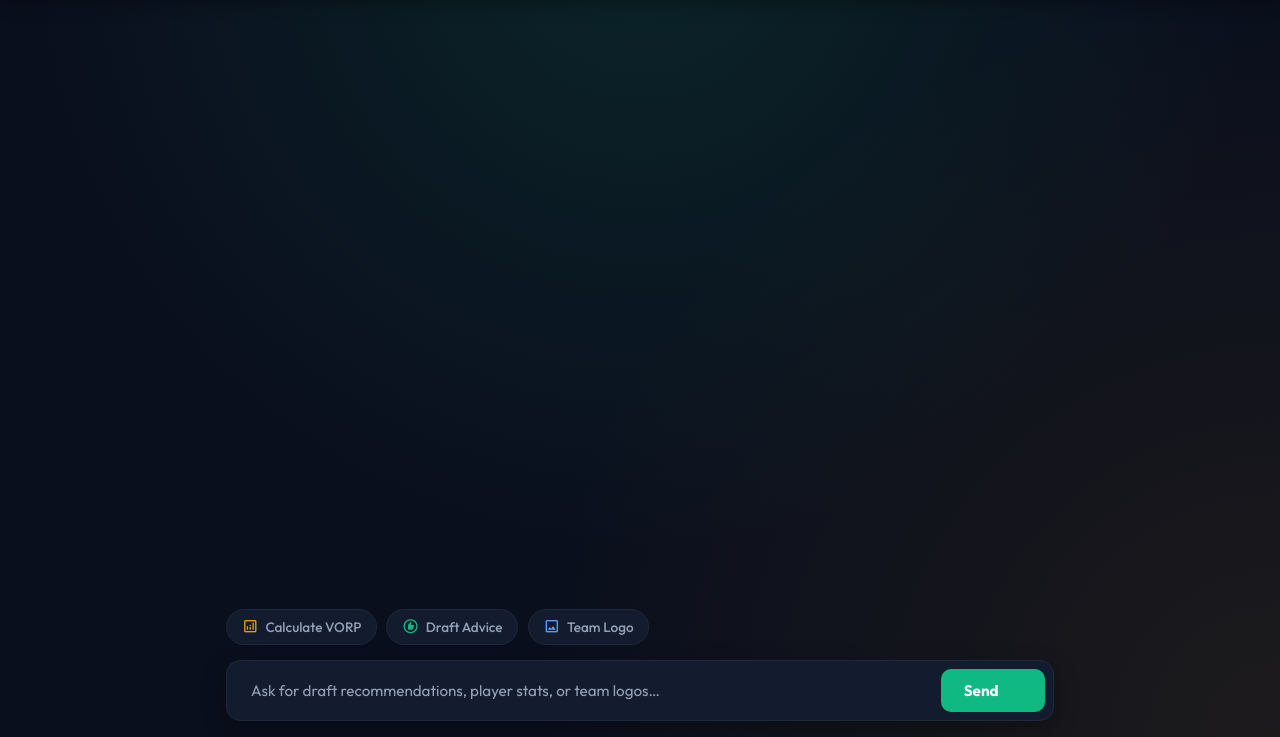
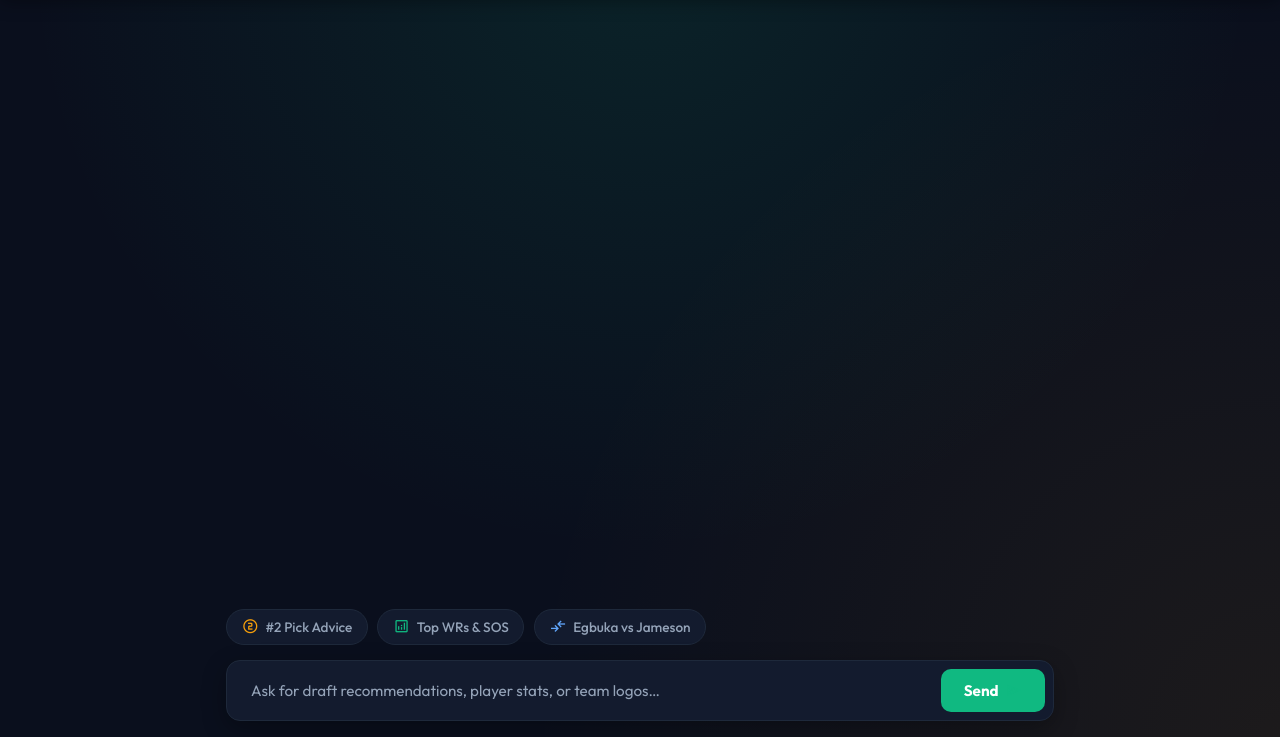
Before and after one commit to jaeyoungchang5/buildwithgemini-fantasy-football-draft, a plain HTML site: page frontend/static/index.html in a window 1280 px wide. Shown: the part 63-800 px from the top of the page. Drawn offline with nearby package versions, Linux system fonts and the light colour scheme.

Commit message:
Update demo GIF and prompt chips with custom prompts

```diff
--- a/frontend/static/index.html
+++ b/frontend/static/index.html
@@ -247,17 +247,17 @@
 
 <div class="footer-container">
   <div class="example-prompts">
-    <button type="button" class="prompt-chip" data-prompt="Calculate dynamic VORP for top available RBs">
-      <span class="material-symbols-outlined" style="font-size:1.1rem; color:var(--accent-gold);">analytics</span>
-      Calculate VORP
+    <button type="button" class="prompt-chip" data-prompt="I am in a 12 team PPR league. I have the #2 pick. Who should I pick?">
+      <span class="material-symbols-outlined" style="font-size:1.1rem; color:var(--accent-gold);">counter_2</span>
+      #2 Pick Advice
     </button>
-    <button type="button" class="prompt-chip" data-prompt="Suggest my Round 2 draft target based on roster needs">
-      <span class="material-symbols-outlined" style="font-size:1.1rem; color:var(--accent-emerald);">recommend</span>
-      Draft Advice
+    <button type="button" class="prompt-chip" data-prompt="Who are the best WR in this league based on SOS and target share?">
+      <span class="material-symbols-outlined" style="font-size:1.1rem; color:var(--accent-emerald);">analytics</span>
+      Top WRs & SOS
     </button>
-    <button type="button" class="prompt-chip" data-prompt="Generate a team logo for the 'Austin Gridiron'">
-      <span class="material-symbols-outlined" style="font-size:1.1rem; color:#60a5fa;">image</span>
-      Team Logo
+    <button type="button" class="prompt-chip" data-prompt="I am trying to decide between Emeka Egbuka and Jameson Williams. Who should I draft?">
+      <span class="material-symbols-outlined" style="font-size:1.1rem; color:#60a5fa;">compare_arrows</span>
+      Egbuka vs Jameson
     </button>
   </div>
 
```
Also changed, not shown: 1 other file.
